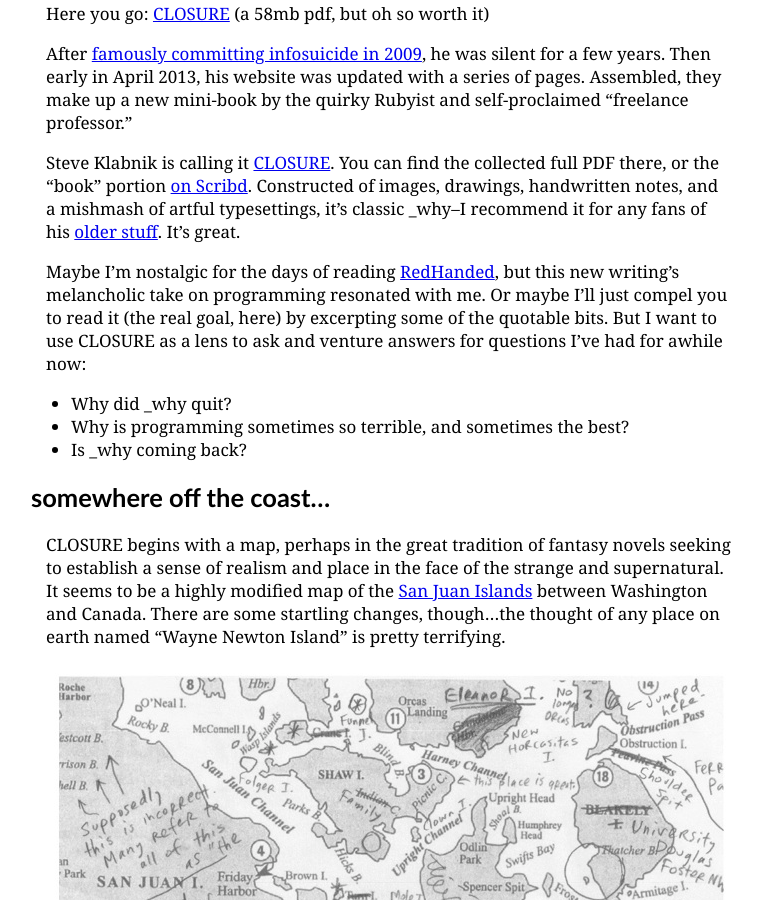
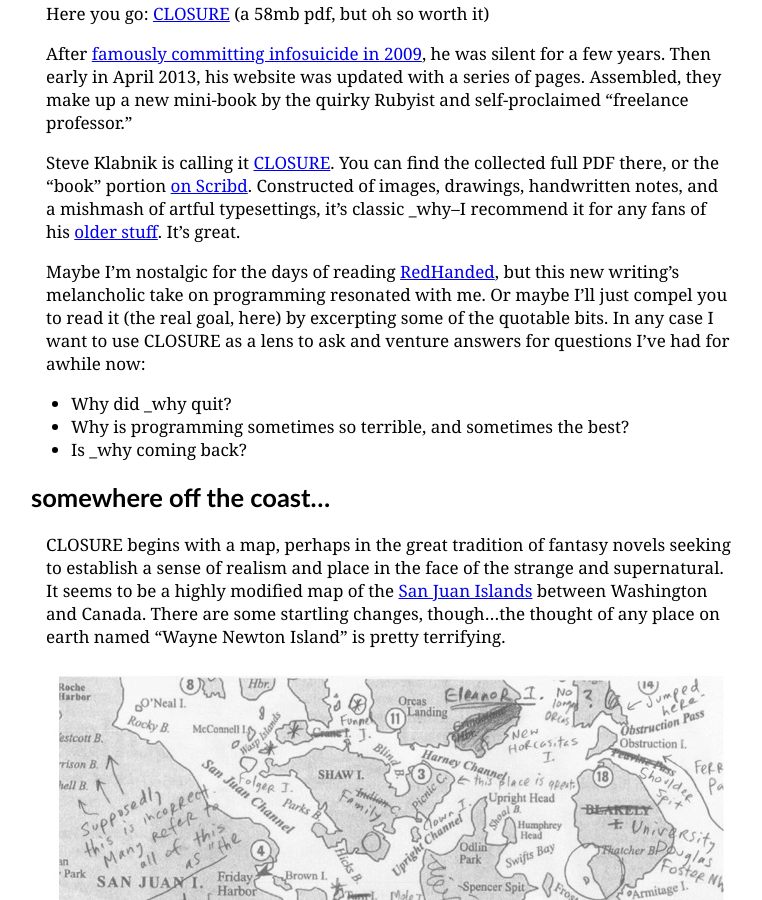
Before and after one commit to kevinw/kevinw.github.com, a Jekyll site: the page built from _posts/2013-04-30-why-did-why-the-lucky-stiff-quit.markdown, in a window 1280 px wide and 900 px high, scrolled down 647 px. Shown: the whole window, without its empty margins (259-1021 px from the left). Built offline with Jekyll 4.4.1, drawn with Linux system fonts in a browser that asks for light colours; Markdown is read by kramdown in place of the engine named in the settings; comment, search, counter and statistics services are not loaded; some of the changed text lies outside the part shown.

Commit message:
minor edits

```diff
--- a/_posts/2013-04-30-why-did-why-the-lucky-stiff-quit.markdown
+++ b/_posts/2013-04-30-why-did-why-the-lucky-stiff-quit.markdown
@@ -17,7 +17,7 @@
 
 Steve Klabnik is calling it [CLOSURE](https://github.com/steveklabnik/CLOSURE). You can find the collected full PDF there, or the "book" portion [on Scribd](http://www.scribd.com/doc/136918361/Collected-PDFs-of-why). Constructed of images, drawings, handwritten notes, and a mishmash of artful typesettings, it's classic \_why--I recommend it for any fans of his [older stuff](http://mislav.uniqpath.com/poignant-guide/). It's great.
 
-Maybe I'm nostalgic for the days of reading [RedHanded](http://web.archive.org/web/20051101200607/http://redhanded.hobix.com/cult/theLeastSurprised5.html), but this new writing's melancholic take on programming resonated with me. Or maybe I'll just compel you to read it (the real goal, here) by excerpting some of the quotable bits. But I want to use CLOSURE as a lens to ask and venture answers for questions I've had for awhile now:
+Maybe I'm nostalgic for the days of reading [RedHanded](http://web.archive.org/web/20051101200607/http://redhanded.hobix.com/cult/theLeastSurprised5.html), but this new writing's melancholic take on programming resonated with me. Or maybe I'll just compel you to read it (the real goal, here) by excerpting some of the quotable bits. In any case I want to use CLOSURE as a lens to ask and venture answers for questions I've had for awhile now:
 
  * Why did \_why quit?
  * Why is programming sometimes so terrible, and sometimes the best?
```
Also changed, not shown: other parts of _posts/2013-04-30-why-did-why-the-lucky-stiff-quit.markdown (+1 -1 lines).
